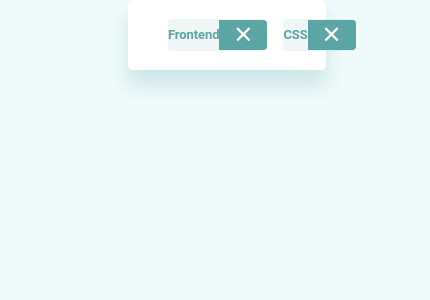
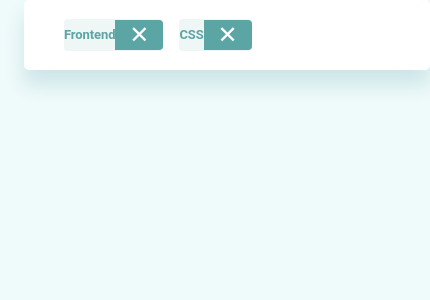
Before and after one commit to MikeG96/jobs-listings-with-filtering, a React (Create React App) app: page / in a window 390 px wide. Shown: the top 300 px of the page, 430 px wide, since content can reach past the window. Built offline with nearby package versions, Linux system fonts and the light colour scheme.

Commit message:
Adaptations for the responsive design of the main container

```diff
--- a/src/App.scss
+++ b/src/App.scss
@@ -1,3 +1,11 @@
+@import '~assets/styles/utilities.scss';
+
 div.container {
-    margin: 0 8em;
+  margin: 0 8em;
 }
+
+@media (max-width: $tablet-breakpoint) {
+  div.container {
+    margin: 0 1.5em;
+  }
+}
```
